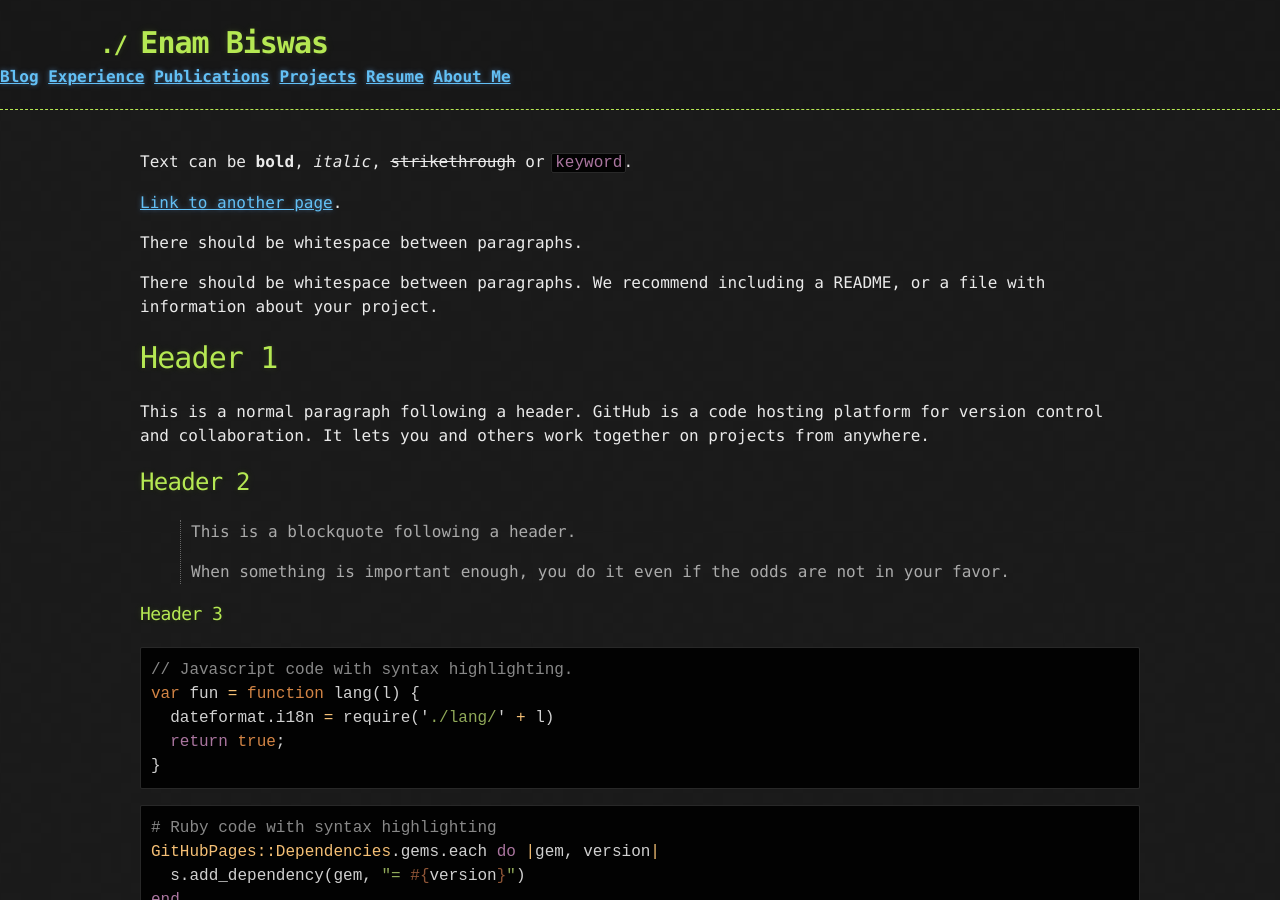
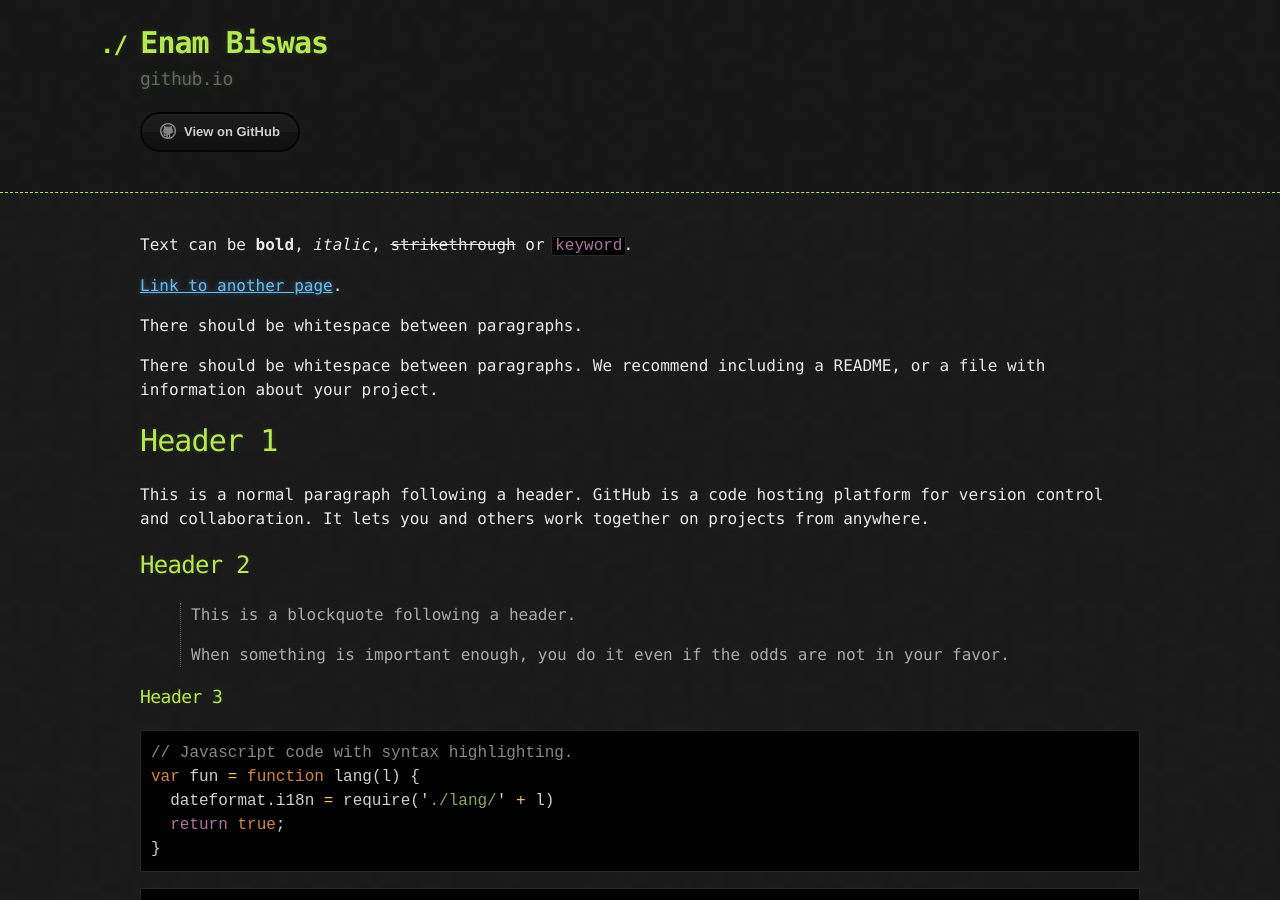
Before and after one commit to e-biswas/e-biswas.github.io, a Jekyll site: the page built from index.md, in a window 1280 px wide and 900 px high. Built offline with Jekyll 4.4.1, drawn with Linux system fonts in a browser that asks for light colours.

Commit message:
testing theme

```diff
--- a/_layouts/default.html
+++ b/_layouts/default.html
@@ -20,8 +20,6 @@
         </a>
 
 
-
-        <!--
         <h2>{{ site.description | default: site.github.project_tagline }}</h2>
 
 
@@ -32,21 +30,9 @@
           {% endif %}
           <a href="{{ site.github.repository_url }}" class="btn btn-github"><span class="icon"></span>View on GitHub</a>
         </section>
-        -->
-
-
-
 
       </div>
 
-      <nav>
-          <a href="{{ site.baseurl }}/blog"><b>Blog</b></a>
-          <a href="{{ site.baseurl }}/experience"><b>Experience</b></a>
-          <a href="{{ site.baseurl }}/publications"><b>Publications</b></a>
-          <a href="{{ site.baseurl }}/projects"><b>Projects</b></a>
-          <a href="{{ site.baseurl }}/Rishabh_Misra_Resume_latest.pdf" target="_blank"><b>Resume</b></a>
-          <a href="{{ site.baseurl }}/about"><b>About Me</b></a>
-      </nav>
 
 
     </header>
@@ -66,8 +52,6 @@
         ga('create', '{{ site.google_analytics }}', 'auto');
         ga('send', 'pageview');
       </script>
-
-
     {% endif %}
   </body>
 </html>
```
